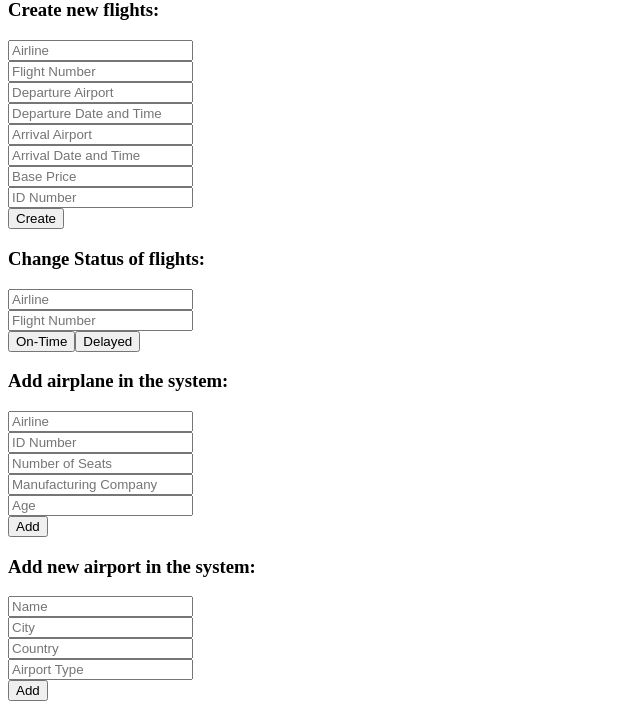
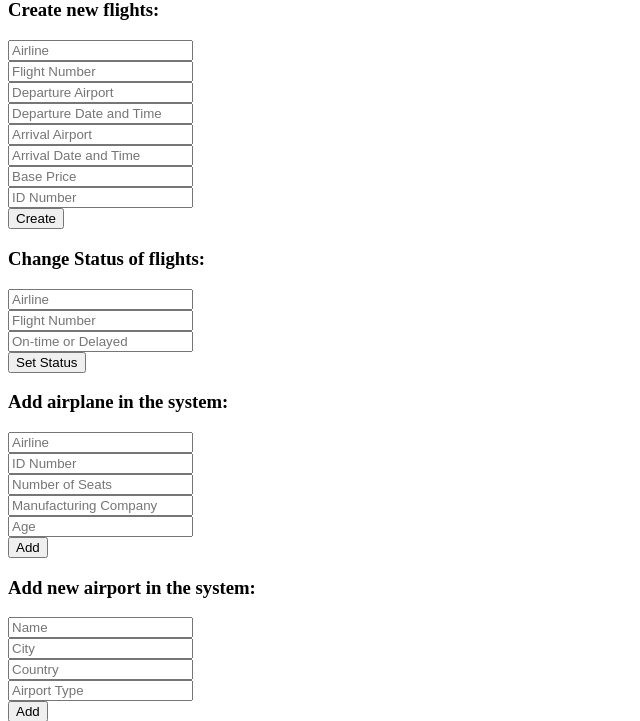
Before and after one commit to Cody-Jiang-Zhihong/Air-Ticket-Reservation-System, a Flask app: template templates/airlinestaff.html in a window 1280 px wide. Shown: the part 120-841 px from the top of the page, without its empty margins (0-640 px from the left). Run offline with Flask 2, Linux system fonts and the light colour scheme; the template is opened without the code that fills it, so the values that code supplies are empty.

Commit message:
Update airlinestaff.html

```diff
--- a/templates/airlinestaff.html
+++ b/templates/airlinestaff.html
@@ -51,7 +51,8 @@
 	<h3>Change Status of flights:</h3>
 	<input type="text" name = "airline" placeholder="Airline"/></br>
 	<input type="text" name = "flight_number" placeholder="Flight Number"/></br>
-	<input type="submit" value = "On-Time"><input type="submit" value = "Delayed">
+	<input type="text" name = "status" placeholder="On-time or Delayed"/></br>
+	<input type="submit" value = "Set Status">
 </form>
 
 
@@ -71,7 +72,7 @@
 <form action="/" method="POST">
 	<h3>Add new airport in the system: </h3>
 
-	<input type="text" name = "name" placeholder="Name"/></br>
+	<input type="text" name = "airport_name" placeholder="Name"/></br>
 	<input type="text" name = "city" placeholder="City"/></br>
 	<input type="text" name = "country" placeholder="Country"/></br>
 	<input type="text" name = "airport_type" placeholder="Airport Type"/></br>
```
